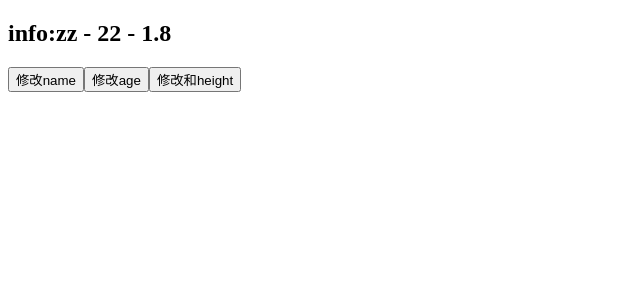
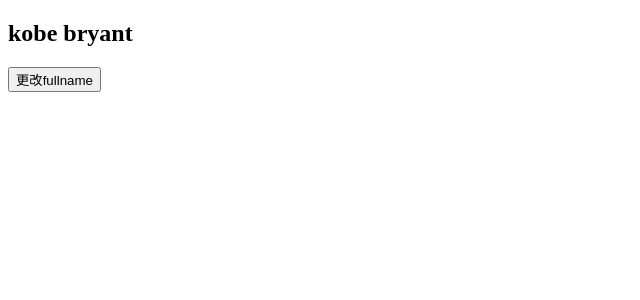
Before and after one commit to zhangzhibang0309/reStudyVCA, a Vue app in the folder 01_learn_vca/: page / in a window 1280 px wide. Shown: the top 300 px of the page, without its empty margins (0-640 px from the left). Built offline with nearby package versions, Linux system fonts and the light colour scheme.

Commit message:
feat(feat vca): setup的计算属性

```diff
--- /dev/null
+++ b/01_learn_vca/src/05_setup的computed/App.vue
@@ -0,0 +1,42 @@
+<script>
+import { reactive, computed } from "vue";
+
+export default {
+  setup() {
+    // 1.定义数据
+    const names = reactive({
+      firstName: "kobe",
+      lastName: "bryant",
+    });
+
+    // const fullName = computed(() => {
+    //   return names.firstName + " " + names.lastName;
+    // });
+
+    const fullName = computed({
+      set(newValue) {
+        const tmpNames = newValue.split(" ");
+        names.firstName = tmpNames[0];
+        names.lastName = tmpNames[1];
+      },
+      get() {
+        return names.firstName + " " + names.lastName;
+      },
+    });
+
+    function setFullName() {
+      fullName.value = "我改 变了";
+    }
+
+    return {
+      fullName,
+      setFullName,
+    };
+  },
+};
+</script>
+
+<template>
+  <h2>{{ fullName }}</h2>
+  <button @click="setFullName">更改fullname</button>
+</template>
--- a/01_learn_vca/src/main.js
+++ b/01_learn_vca/src/main.js
@@ -1,4 +1,4 @@
 import { createApp } from "vue";
-import App from "./04_setup中toRefs/App";
+import App from "./05_setup的computed/App";
 
 createApp(App).mount("#app");
```
